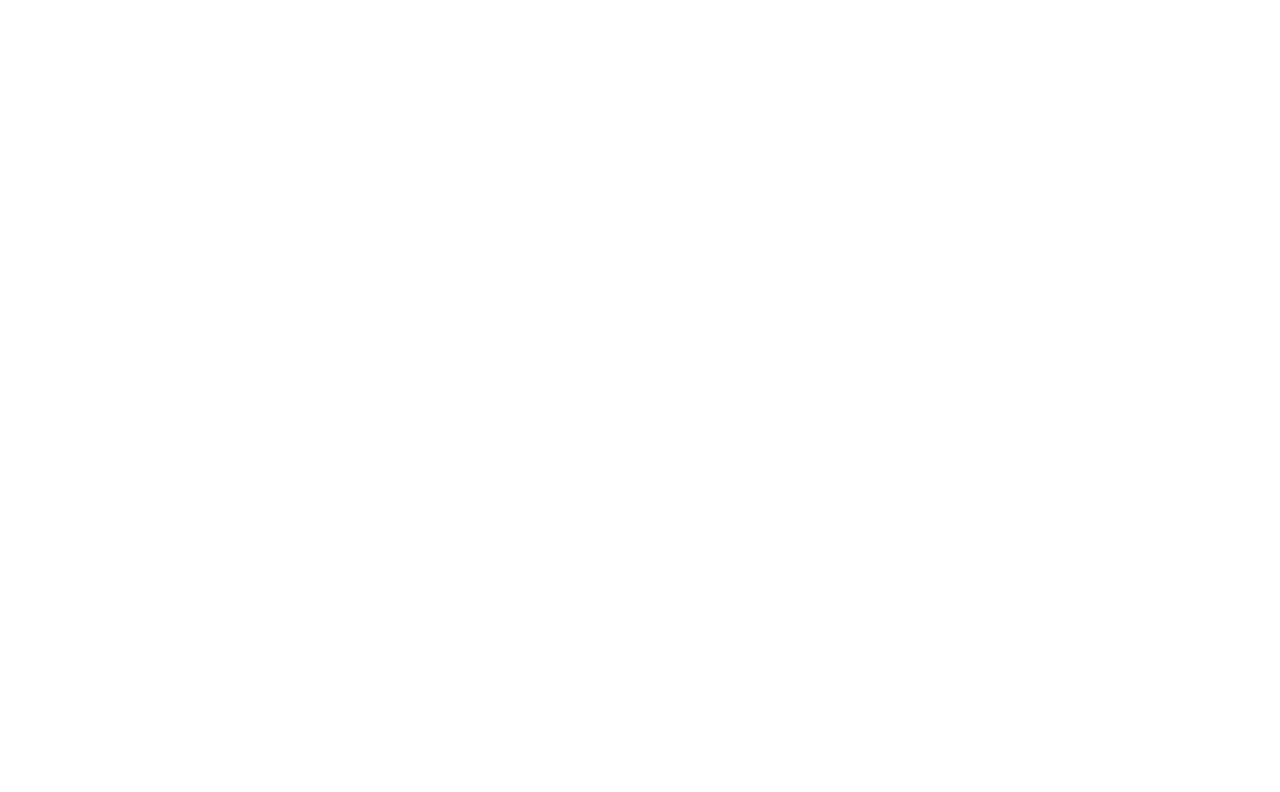
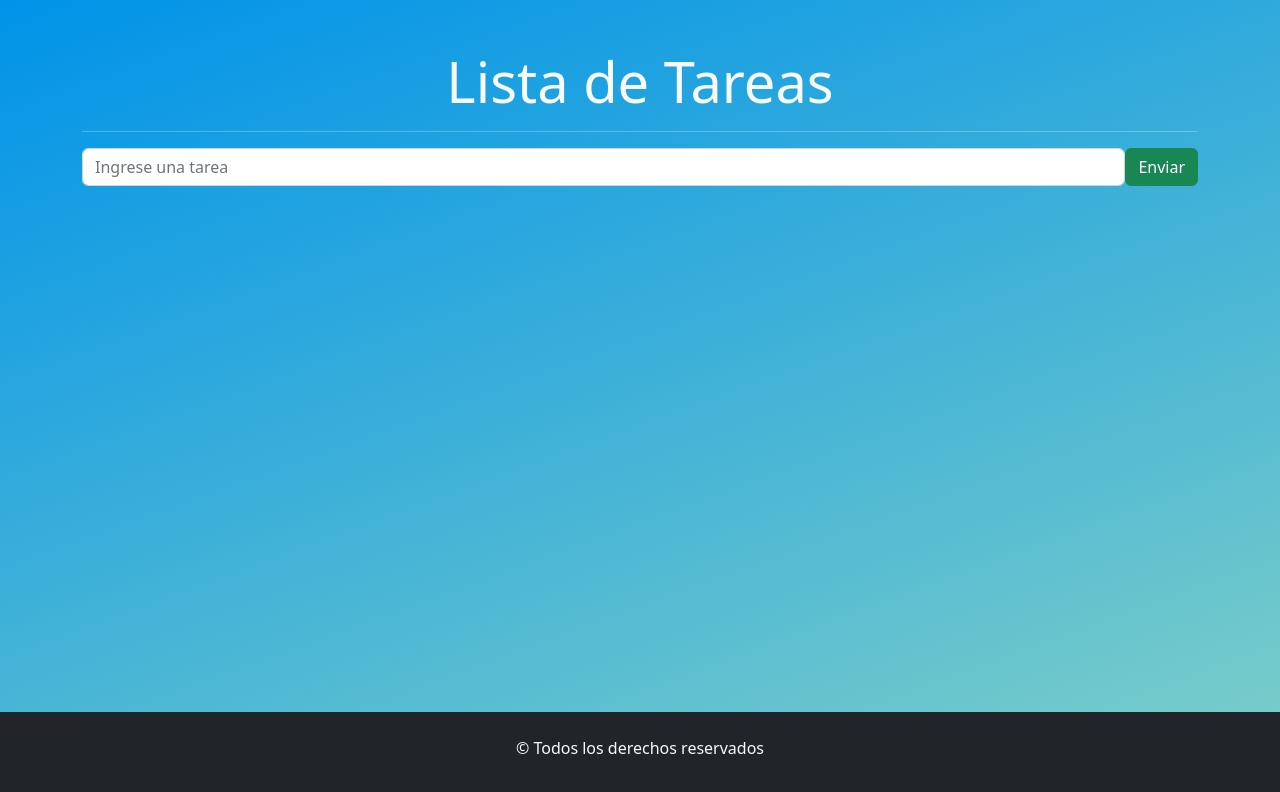
Before and after one commit to Juliancito1/ListaTareas, a React (Vite) app: page / in a window 1280 px wide. Shown: the top 792 px of the page. Built offline with nearby package versions, Linux system fonts and the light colour scheme.

Commit message:
Se agregaron los componentes del ejercicio 4 y se agrego el uso de LocalStorage

```diff
--- a/src/App.css
+++ b/src/App.css
@@ -0,0 +1,12 @@
+#root{
+  min-height: 100vh;
+  display: flex;
+  flex-direction: column;
+  background-color: #0093E9;
+  background-image: linear-gradient(160deg, #0093E9 0%, #80D0C7 100%);
+
+}
+
+.mainPage{
+  flex-grow: 1;
+}
--- a/src/App.jsx
+++ b/src/App.jsx
@@ -1,12 +1,20 @@
-import { useState } from 'react'
+import { Container } from 'react-bootstrap'
 import './App.css'
+import 'bootstrap/dist/css/bootstrap.min.css'
+import Formulario from './components/Formulario'
 
 function App() {
-  const [count, setCount] = useState(0)
 
   return (
     <>
-
+    <Container className='my-5 mainPage'>
+      <h1 className='display-4 text-center text-light'>Lista de Tareas</h1>
+      <hr className='text-light'/>
+      <Formulario/>
+    </Container>
+    <footer className='bg-dark text-light py-4 text-center'>
+      <p>&copy; Todos los derechos reservados</p>
+    </footer>
     </>
   )
 }
--- /dev/null
+++ b/src/components/Formulario.jsx
@@ -0,0 +1,41 @@
+import {Form, Button} from 'react-bootstrap';
+import ListaTareas from './ListaTareas';
+import { useState, useEffect } from 'react';
+
+const Formulario = () => {
+    const [tarea, setTarea] = useState('');
+    let tareasLocalstorage = JSON.parse(localStorage.getItem('listaTareas')) || []
+    const [listadoTareas, setListadoTareas] = useState(tareasLocalstorage);
+
+useEffect(() => {
+  localStorage.setItem('listaTareas', JSON.stringify(listadoTareas))
+}, [listadoTareas])
+
+const handleSubmit = (e) => {
+  e.preventDefault();
+  setListadoTareas([...listadoTareas,tarea])
+  setTarea('');
+}
+
+const borrarTarea = (nombreTarea) => {
+  let arregloFiltrado = listadoTareas.filter((itemTarea) => itemTarea !== nombreTarea);
+  setListadoTareas(arregloFiltrado);
+}
+
+    return (
+        <section>
+            <Form onSubmit={handleSubmit}>
+        <Form.Group className="mb-3 d-flex" controlId="tarea">
+        <Form.Control type="text" placeholder="Ingrese una tarea" onChange={(e) => setTarea(e.target.value)}
+        value= {tarea}/>
+      <Button variant="success" type="submit">
+        Enviar
+      </Button>
+      </Form.Group>
+    </Form>
+    <ListaTareas listadoTareas={listadoTareas} borrarTarea={borrarTarea}></ListaTareas>
+        </section>
+    );
+};
+
+export default Formulario;
--- /dev/null
+++ b/src/components/ItemTarea.jsx
@@ -0,0 +1,12 @@
+import { Button, ListGroup } from "react-bootstrap";
+
+const ItemTarea = ({tarea, borrarTarea}) => {
+    return (
+        <ListGroup.Item className="d-flex justify-content-between">
+            {tarea}
+            <Button variant="danger" onClick={() => {borrarTarea(tarea)}}>Borrar</Button>
+        </ListGroup.Item>
+    );
+};
+
+export default ItemTarea;
--- /dev/null
+++ b/src/components/ListaTareas.jsx
@@ -0,0 +1,14 @@
+import { ListGroup } from "react-bootstrap";
+import ItemTarea from "./ItemTarea";
+
+const ListaTareas = ({listadoTareas, borrarTarea}) => {
+    return (
+    <ListGroup>
+      {
+        listadoTareas.map((tarea,indice) => <ItemTarea key={indice} tarea={tarea} borrarTarea={borrarTarea}></ItemTarea>)
+      }
+    </ListGroup>
+    );
+};
+
+export default ListaTareas;
```
